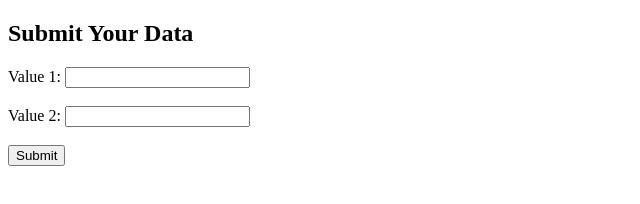
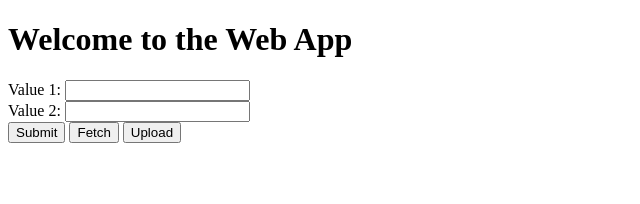
Before and after one commit to Amanjit22/web-app, a plain HTML site: page frontend/index.html in a window 1280 px wide. Shown: the whole page, without its empty margins (0-640 px from the left). Drawn offline with Linux system fonts and the light colour scheme.

Commit message:
Added basic HTML form and JavaScript for form submission and validation

```diff
--- a/frontend/index.html
+++ b/frontend/index.html
@@ -3,20 +3,32 @@
 <head>
     <meta charset="UTF-8">
     <meta name="viewport" content="width=device-width, initial-scale=1.0">
-    <title>Form Submission</title>
+    <title>Your Web App</title>
+
+    <!-- Link to the external stylesheet -->
+    <link rel="stylesheet" href="styles.css">
+
 </head>
 <body>
-    <h2>Submit Your Data</h2>
-    <form id="data-form">
+    <h1>Welcome to the Web App</h1>
+
+    <!-- Form to capture two values -->
+    <form id="myForm">
         <label for="value1">Value 1:</label>
         <input type="text" id="value1" name="value1" required>
-        <br><br>
+        <br>
         <label for="value2">Value 2:</label>
         <input type="text" id="value2" name="value2" required>
-        <br><br>
-        <button type="submit">Submit</button>
+        <br>
+
+        <!-- Add the three buttons -->
+        <button type="button" id="submitBtn">Submit</button>
+        <button type="button" id="fetchBtn">Fetch</button>
+        <button type="button" id="uploadBtn">Upload</button>
     </form>
 
+    <!-- Link to your JavaScript file -->
     <script src="script.js"></script>
+
 </body>
 </html>
```
